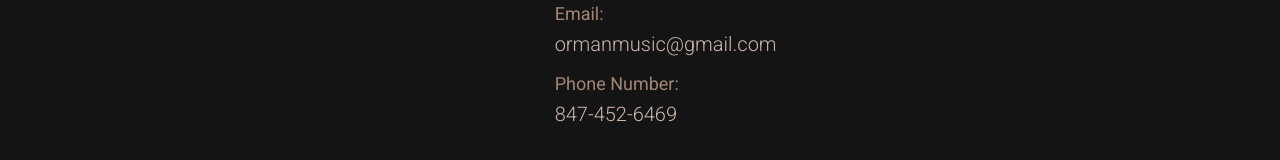
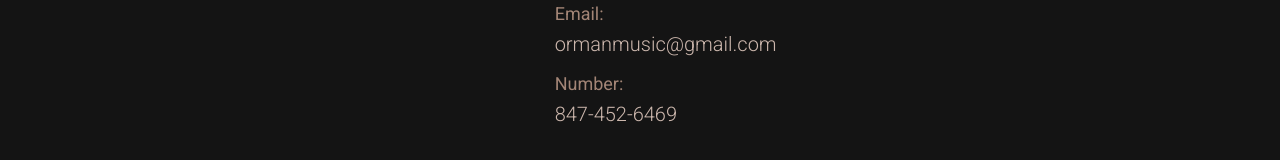
Before and after one commit to asahdy/bb-site, a Next.js app: page /contact in a window 1280 px wide. Shown: the part 526-686 px from the top of the page. Built offline with nearby package versions, Linux system fonts and the light colour scheme.

Commit message:
Minor text augmentation

```diff
--- a/app/contact/page.tsx
+++ b/app/contact/page.tsx
@@ -15,7 +15,7 @@ const professionalContacts = [
     category: "Publicist",
     entries: [
       { label: "Email:", name: "Lynn Orman", value: "ormanmusic@gmail.com", href: "mailto:ormanmusic@gmail.com" },
-      { label: "Phone Number:", value: "847-452-6469", href: "tel:18474526469" }
+      { label: "Number:", value: "847-452-6469", href: "tel:18474526469" }
     ],
   },
   {
```
